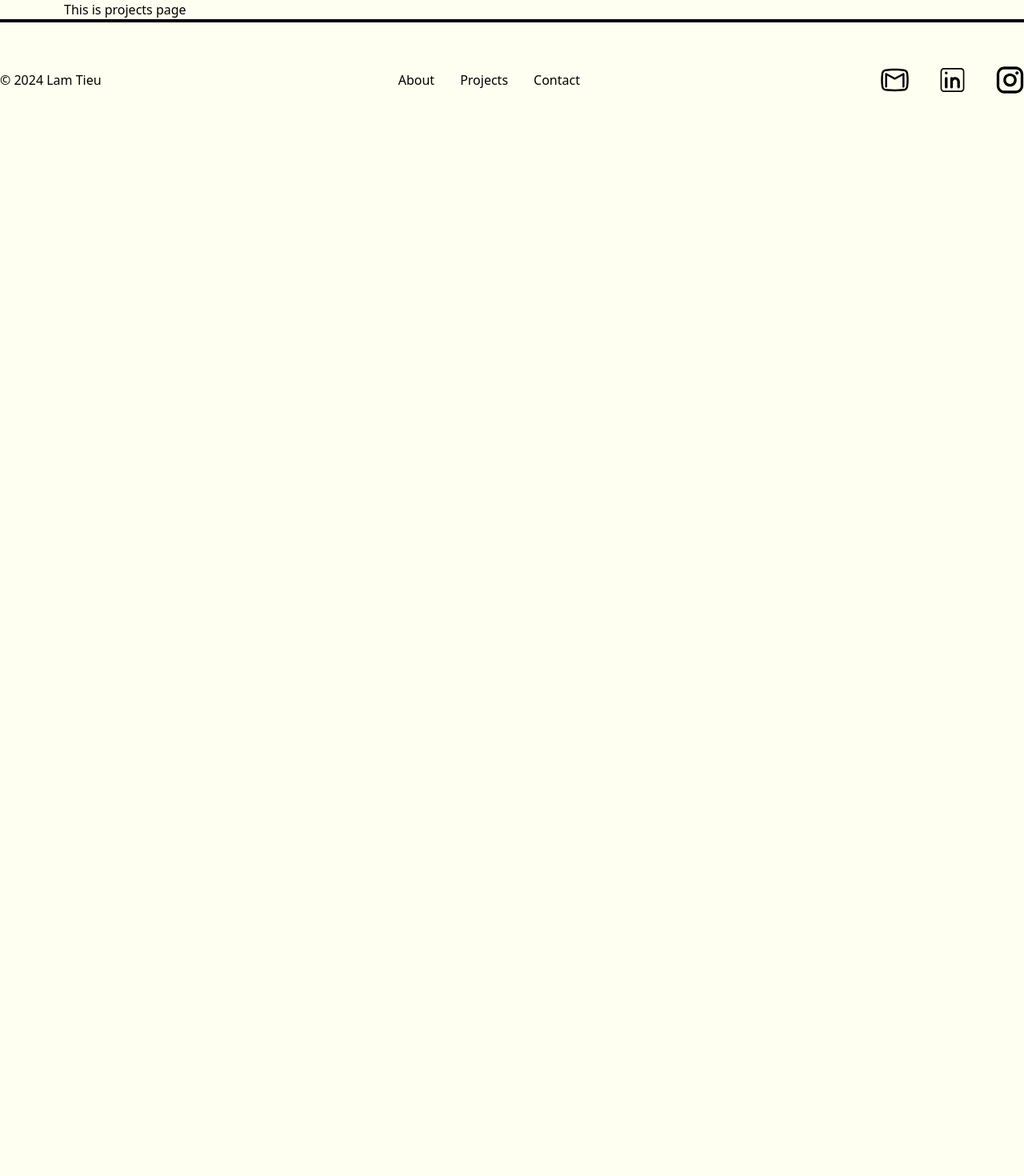
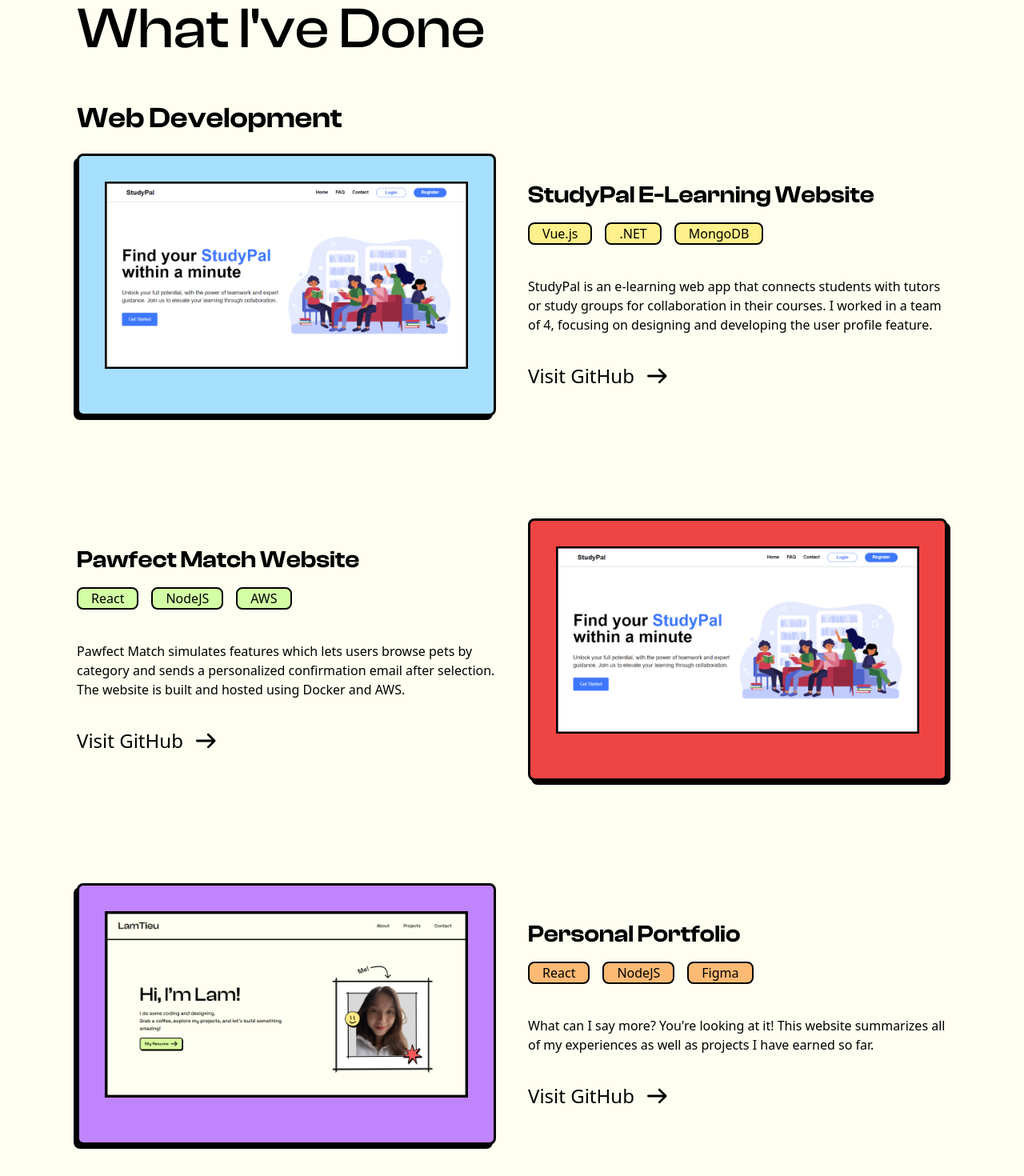
Before and after one commit to ltieu12/my-portfolio, a React (Create React App) app: page /projects in a window 1280 px wide. Shown: the part 180-1650 px from the top of the page at 80% size. Before the commit the page ends 800 px from the top, so only its background shows below. Built offline with nearby package versions, Linux system fonts and the light colour scheme.

Commit message:
Add Web projects into Projects page, and modify styles of other pages

```diff
--- /dev/null
+++ b/src/components/Arrow.js
@@ -0,0 +1,9 @@
+export const Arrow = () => {
+    return (
+        <>
+            <svg className="ml-2" width="25" height="20" viewBox="0 0 30 24" fill="none" xmlns="http://www.w3.org/2000/svg">
+                <path d="M28.94 13.1783C29.2525 12.8658 29.428 12.4419 29.428 12C29.428 11.5581 29.2525 11.1342 28.94 10.8217L19.5117 1.39333C19.3579 1.23415 19.174 1.10718 18.9707 1.01983C18.7673 0.932483 18.5486 0.886506 18.3273 0.884583C18.106 0.882659 17.8866 0.924829 17.6817 1.00863C17.4769 1.09243 17.2908 1.21619 17.1343 1.37268C16.9779 1.52916 16.8541 1.71525 16.7703 1.92008C16.6865 2.1249 16.6443 2.34437 16.6462 2.56567C16.6482 2.78697 16.6941 3.00567 16.7815 3.20901C16.8688 3.41235 16.9958 3.59626 17.155 3.75L23.7383 10.3333L1.66667 10.3333C1.22464 10.3333 0.800716 10.5089 0.488157 10.8215C0.175596 11.1341 1.90735e-06 11.558 1.90735e-06 12C1.90735e-06 12.442 0.175596 12.866 0.488157 13.1785C0.800716 13.4911 1.22464 13.6667 1.66667 13.6667L23.7383 13.6667L17.155 20.25C16.8514 20.5643 16.6834 20.9853 16.6872 21.4223C16.691 21.8593 16.8663 22.2774 17.1753 22.5864C17.4843 22.8954 17.9023 23.0707 18.3393 23.0745C18.7763 23.0783 19.1973 22.9103 19.5117 22.6067L28.94 13.1783Z" fill="black"/>
+            </svg>
+        </>
+    );
+}
--- a/src/components/Form.js
+++ b/src/components/Form.js
@@ -10,7 +10,7 @@ const Form = () => {
 
     return (
         <>
-            <form className="bg-yellow-300 shadow-dark-shadow my-4 px-10 py-10 rounded-lg border-2 border-black">
+            <form className="bg-yellow-300 shadow-dark-shadow-lg my-4 px-10 py-12 rounded-xl border-3 border-black">
                 <div className="mb-6">
                     <label className="block text-left" htmlFor="firstName">First Name</label>
                     <input className="border-2 rounded-md border-black w-full px-2 py-1" type="text" value={formData.firstName} required></input>
@@ -25,11 +25,11 @@ const Form = () => {
                 </div>
                 <div className="mb-6">
                     <label className="block text-left" htmlFor="message">Message</label>
-                    <input className="border-2 rounded-md border-black w-full px-2 py-1" type="text" value={formData.message} required></input>
+                    <textarea className="border-2 rounded-md border-black w-full px-2 py-1" type="text" rows="3" value={formData.message} required></textarea>
                 </div>
 
                 <div className="bg-blue-200 hover:bg-blue-300 shadow-dark-shadow border-2 border-black rounded-lg mt-6 w-max mx-auto">
-                    <button className="px-3 py-1 font-medium" type="submit">Submit</button>
+                    <button className="px-5 py-1 font-medium" type="submit">Send</button>
                 </div>
             </form>
         </>
--- a/src/pages/AboutPage.js
+++ b/src/pages/AboutPage.js
@@ -1,5 +1,5 @@
 import Skill from "../components/Skill";
-
+import { Arrow } from "../components/Arrow";
 
 export const AboutPage = () => {
     return (
@@ -11,9 +11,7 @@ export const AboutPage = () => {
                     I do some coding and designing.<br />Grab a coffee, explore my projects, and let's build something amazing!
                     </p>
                     <a href="#" className="inline-flex items-center px-4 py-2 font-medium bg-lime-200 border-3 border-black rounded-lg shadow-dark-shadow hover:bg-lime-300">My Resume
-                        <svg className="ml-2" width="25" height="20" viewBox="0 0 30 24" fill="none" xmlns="http://www.w3.org/2000/svg">
-                            <path d="M28.94 13.1783C29.2525 12.8658 29.428 12.4419 29.428 12C29.428 11.5581 29.2525 11.1342 28.94 10.8217L19.5117 1.39333C19.3579 1.23415 19.174 1.10718 18.9707 1.01983C18.7673 0.932483 18.5486 0.886506 18.3273 0.884583C18.106 0.882659 17.8866 0.924829 17.6817 1.00863C17.4769 1.09243 17.2908 1.21619 17.1343 1.37268C16.9779 1.52916 16.8541 1.71525 16.7703 1.92008C16.6865 2.1249 16.6443 2.34437 16.6462 2.56567C16.6482 2.78697 16.6941 3.00567 16.7815 3.20901C16.8688 3.41235 16.9958 3.59626 17.155 3.75L23.7383 10.3333L1.66667 10.3333C1.22464 10.3333 0.800716 10.5089 0.488157 10.8215C0.175596 11.1341 1.90735e-06 11.558 1.90735e-06 12C1.90735e-06 12.442 0.175596 12.866 0.488157 13.1785C0.800716 13.4911 1.22464 13.6667 1.66667 13.6667L23.7383 13.6667L17.155 20.25C16.8514 20.5643 16.6834 20.9853 16.6872 21.4223C16.691 21.8593 16.8663 22.2774 17.1753 22.5864C17.4843 22.8954 17.9023 23.0707 18.3393 23.0745C18.7763 23.0783 19.1973 22.9103 19.5117 22.6067L28.94 13.1783Z" fill="black"/>
-                        </svg>
+                        <Arrow />
                     </a>
                 </div>
                 <img src="/Profile Pic.png" alt="Profile Pic"></img>
--- a/src/pages/ProjectsPage.js
+++ b/src/pages/ProjectsPage.js
@@ -1,8 +1,74 @@
+import { Arrow } from "../components/Arrow";
+
 export const ProjectsPage = () => {
     return (
         <>
-            <div className='container mx-auto px-20 mt-20 flex justify-between items-center'>
-                <p>This is projects page</p>
+            <div className="container mx-auto px-24 mt-20">
+                <h1 className="text-7xl font-Clash text-left">What I've Done</h1>
+                <h2 className="text-4xl font-Clash font-semibold text-left mt-14 mb-6">Web Development</h2>
+            </div>
+
+            <div className='container mx-auto px-24 mb-32 flex justify-between items-center gap-10'>
+                <div className="md:w-1/2 md:text-left space-y-5">
+                    <div className="bg-custom-baby-blue px-8 pt-8 pb-14 shadow-project-shadow-left rounded-lg border-3 border-black">
+                        <img src="/projects-img/StudyPal.png" alt="StudyPal website"></img>
+                    </div>
+                </div>
+
+                <div className="md:w-1/2 md:text-left text-left space-y-4">
+                    <h3 className="text-3xl font-Clash font-semibold">StudyPal E-Learning Website</h3>
+                    <div className="inline-flex items-center gap-4 pb-6">
+                        <p className="bg-yellow-200 px-4 border-2 border-black rounded-lg">Vue.js</p>
+                        <p className="bg-yellow-200 px-4 border-2 border-black rounded-lg">.NET</p>
+                        <p className="bg-yellow-200 px-4 border-2 border-black rounded-lg">MongoDB</p>
+                    </div>
+                    <p>StudyPal is an e-learning web app that connects students with tutors or study groups for collaboration in their courses. I worked in a team of 4, focusing on designing and developing the user profile feature.</p>
+                    <a href="https://github.com/MinhNguyenD/StudyPal" className="text-2xl inline-block pt-5 inline-flex items-center gap-2 hover:underline">Visit GitHub
+                        <Arrow />
+                    </a>
+                </div>
+            </div>
+
+            <div className='container mx-auto px-24 mb-32 flex justify-between items-center gap-10'>
+                <div className="md:w-1/2 md:text-left text-left space-y-4">
+                    <h3 className="text-3xl font-Clash font-semibold">Pawfect Match Website</h3>
+                    <div className="inline-flex items-center gap-4 pb-6">
+                        <p className="bg-custom-baby-green px-4 border-2 border-black rounded-lg">React</p>
+                        <p className="bg-custom-baby-green px-4 border-2 border-black rounded-lg">NodeJS</p>
+                        <p className="bg-custom-baby-green px-4 border-2 border-black rounded-lg">AWS</p>
+                    </div>
+                    <p>Pawfect Match simulates features which lets users browse pets by category and sends a personalized confirmation email after selection. The website is built and hosted using Docker and AWS.</p>
+                    <a href="https://github.com/ltieu12/Pawfect-Match" className="text-2xl inline-block pt-5 inline-flex items-center gap-2 hover:underline">Visit GitHub
+                        <Arrow />
+                    </a>
+                </div>
+
+                <div className="md:w-1/2 md:text-left space-y-5">
+                    <div className="bg-red-500 px-8 pt-8 pb-14 shadow-project-shadow-right rounded-lg border-3 border-black">
+                        <img src="/projects-img/StudyPal.png" alt="StudyPal website"></img>
+                    </div>
+                </div>
+            </div>
+
+            <div className='container mx-auto px-24 mb-32 flex justify-between items-center gap-10'>
+                <div className="md:w-1/2 md:text-left space-y-5">
+                    <div className="bg-purple-400 px-8 pt-8 pb-14 shadow-project-shadow-left rounded-lg border-3 border-black">
+                        <img src="/projects-img/Portfolio.png" alt="Portfolio website"></img>
+                    </div>
+                </div>
+
+                <div className="md:w-1/2 md:text-left text-left space-y-4">
+                    <h3 className="text-3xl font-Clash font-semibold">Personal Portfolio</h3>
+                    <div className="inline-flex items-center gap-4 pb-6">
+                        <p className="bg-orange-300 px-4 border-2 border-black rounded-lg">React</p>
+                        <p className="bg-orange-300 px-4 border-2 border-black rounded-lg">NodeJS</p>
+                        <p className="bg-orange-300 px-4 border-2 border-black rounded-lg">Figma</p>
+                    </div>
+                    <p>What can I say more? You're looking at it! This website summarizes all of my experiences as well as projects I have earned so far.</p>
+                    <a href="https://github.com/ltieu12/my-portfolio" className="text-2xl inline-block pt-5 inline-flex items-center gap-2 hover:underline">Visit GitHub
+                        <Arrow />
+                    </a>
+                </div>
             </div>
         </>
     );
```
Also changed, not shown: public/projects-img/Portfolio.png (added), public/projects-img/StudyPal.png (added).
